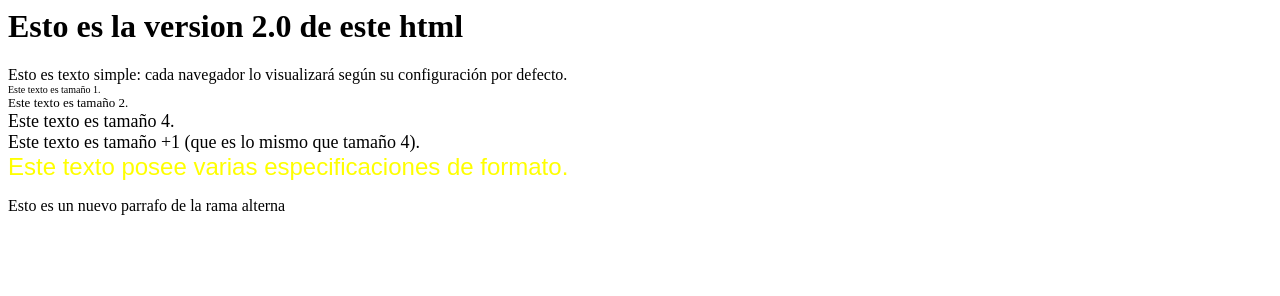
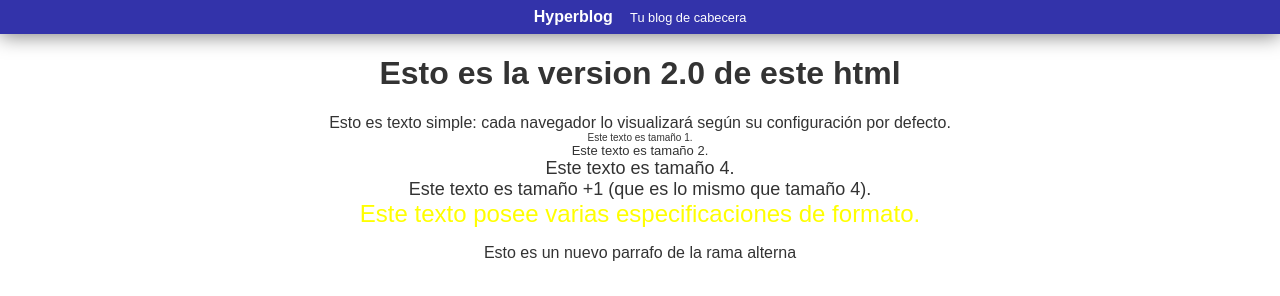
Before and after one commit to johannhitnix/TestPlatzi, a plain HTML site: page index.html in a window 1280 px wide. Drawn offline with Linux system fonts and the light colour scheme.

Commit message:
encabezado bonito agregado

```diff
--- /dev/null
+++ b/css/estilos.css
@@ -0,0 +1,44 @@
+body
+{
+    color: #333;
+    text-align: center;
+    font-family: Arial;
+    font-size: 16px;
+    margin: 0;
+    padding: 0;
+}
+
+#cabecera
+{
+    background: #33A;
+    box-shadow: 0px 2px 20px 0px rgba(0,0,0,0.5);
+    color: white;
+    font-weight: bold;
+    margin: 0;
+    padding: 0.5em;
+}
+
+#cabecera #tagline
+{
+    padding: 0 0 0 1em;
+    font-weight: normal;
+    font-size: 0.8em;
+}
+
+#container
+{
+    width: 70%;
+    padding: 0;
+    text-align: left;
+    border: 1px solid #DDD;
+    margin: 0 auto;
+}
+
+#container h1
+{
+    font-size: 20px;
+}
+#post
+{
+    padding: 1em;
+}
--- a/index.html
+++ b/index.html
@@ -1,7 +1,12 @@
 <HTML>
     <HEAD>
         <TITLE>Titulo html</TITLE>
+        <link rel="stylesheet" href="css/estilos.css">
     </HEAD>
+    <div id="cabecera">
+        Hyperblog
+        <span id="tagline">Tu blog de cabecera</span>
+    </div>
     <BODY>
         <h1>Esto es la version 2.0 de este html</h1>
         Esto es texto simple: cada navegador lo visualizará según su configuración por defecto.<BR>
```
